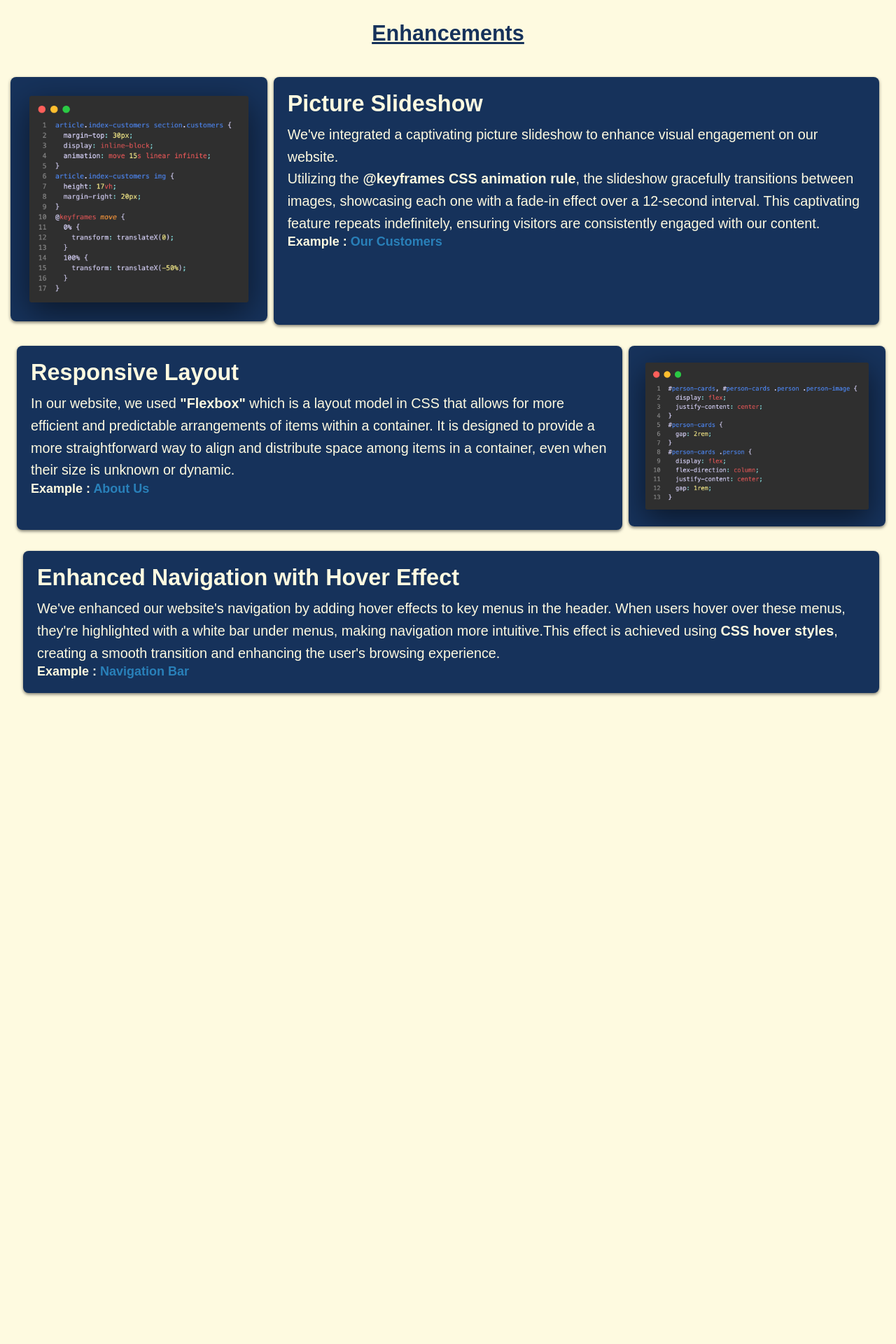
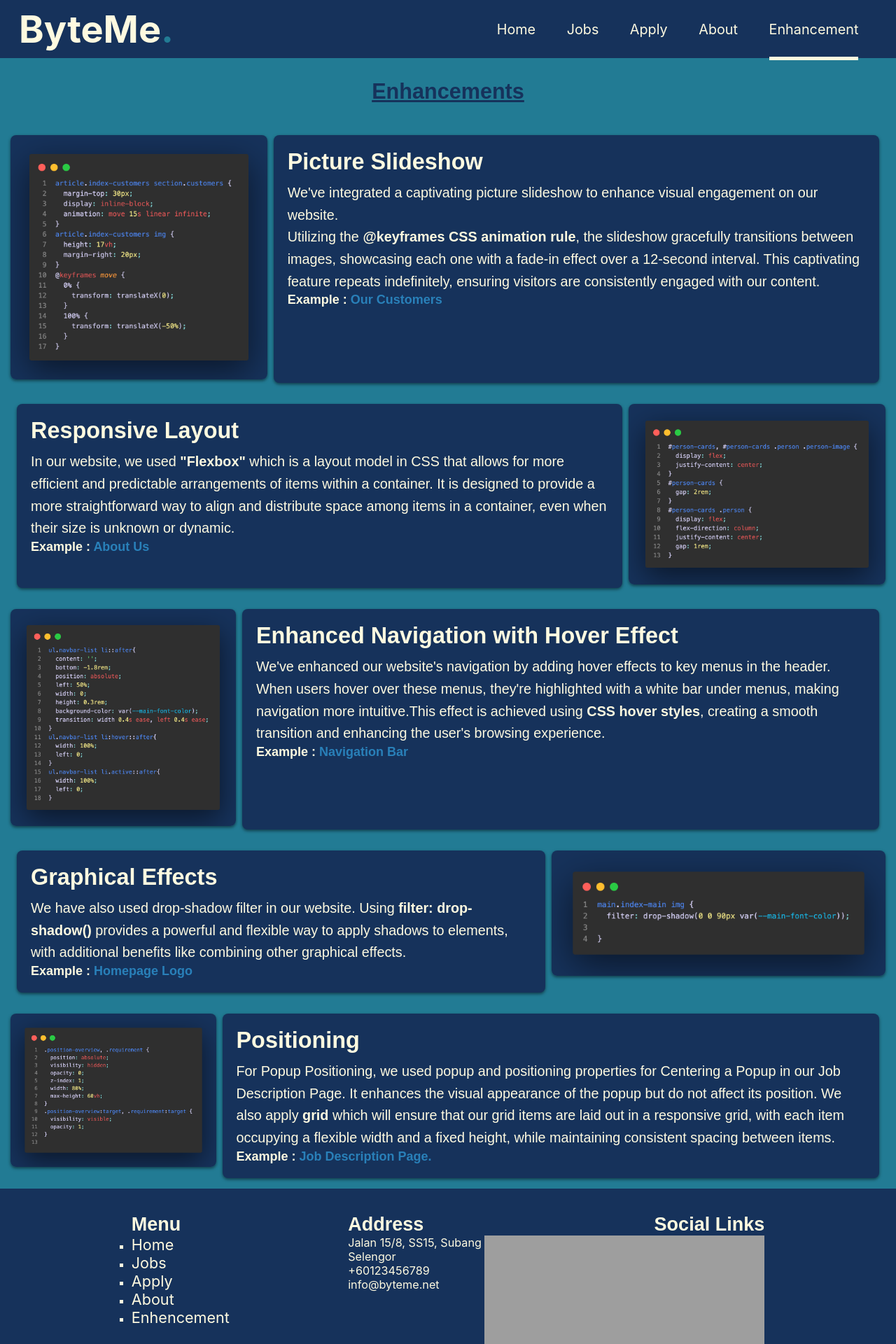
Before and after one commit to Showwaiyan/jobs-adv-website, a PHP site: page /enhancement.html in a window 1280 px wide. Shown: the top 1920 px of the page at 70% size. Before the commit the page ends 995 px from the top, so only its background shows below. Run offline with PHP 8.4, Linux system fonts and the light colour scheme; grey boxes are pictures that could not be loaded.

Commit message:
enhancement finished,added nav and footer

```diff
--- a/enhancement.html
+++ b/enhancement.html
@@ -8,8 +8,48 @@
 
 </head>
 
-<body id="enhancement">
-    <article class="enhancement">
+<body id="enhancement-body">
+    <header class="navbar">
+        <!-- Company Name -->
+        <h1 class="company-name">ByteMe<span>.</span></h1>
+
+        <!-- Navbar -->
+        <nav>
+            <ul class="navbar-list">
+                <li class="navbar-list__item" >
+                    <a href="#" class="navbar-list__link ">
+                        <span>Home</span>
+                    </a>
+                </li>
+
+                <li class="navbar-list__item">
+                    <a href="#" class="navbar-list__link">
+                        <span>Jobs</span>
+                    </a>
+                </li>
+
+                <li class="navbar-list__item">
+                    <a href="#" class="navbar-list__link">
+                        <span>Apply</span>
+                    </a>
+                </li>
+
+                <li class="navbar-list__item">
+                    <a href="#" class="navbar-list__link">
+                        <span>About</span>
+                    </a>
+                </li>
+
+                <li class="navbar-list__item active">
+                    <a href="#" class="navbar-list__link">
+                        <span>Enhancement</span>
+                    </a>
+                </li>
+            </ul>
+            <div class="animation start-home"></div>
+            </nav>
+    </header>
+    <article class="enhancement-container" >
     <h1 id="enchancements-title">Enhancements</h1>
     <section class="enhancements-card-right">
         <div class="enhance-section">
@@ -65,7 +105,7 @@
             </h4>
         </div>
         <div class="enhance-img">
-            <img src="" alt="">
+            <img src="images/navbar.png" alt="">
         </div>
    </section>
 
@@ -82,7 +122,7 @@
             </h4>
         </div>
         <div class="enhance-img">
-            <img src="" alt="">
+            <img src="images/dropshadow.png" alt="">
         </div>
   </section>
 
@@ -103,7 +143,44 @@
             <img src="images/popup.png" alt="">
         </div>
     </section>
-</article>
+    </article>
+
+    <footer class="index-footer">
+
+        <article class="index-footer-description">
+            <section class="index-footer__menu">
+                <h3>Menu</h3>
+                <ul class="menu-list">
+                    <li class="menu-list__item"><a href="#">Home</a></li>
+                    <li class="menu-list__item"><a href="#">Jobs</a></li>
+                    <li class="menu-list__item"><a href="#">Apply</a></li>
+                    <li class="menu-list__item"><a href="#">About</a></li>
+                    <li class="menu-list__item"><a href="#">Enhencement</a></li>
+                </ul>
+            </section>
+
+            <section class="index-footer__address">
+                <h3>Address</h3>
+                <p class="address">Jalan 15/8, SS15, Subang Jaya, Selengor</p>
+                <p class="phone-no">+60123456789</p>
+                <p class="mail-address">info@byteme.net</p>
+            </section>
+
+            <section class="index-footer__social-link">
+                    <h3>Social Links</h3>
+                    <div class="social-media-links">
+                        <a href=""><img src="images/facebook.png" alt=""></a>
+                        <a href=""><img src="images/linkedin.png" alt=""></a>
+                        <a href=""><img src="images/telegram.png" alt=""></a>
+                        <a href=""><img src="images/twitter.png" alt=""></a>
+                    </div>
+          </section>
+        </article>
+
+        <hr>
+
+        <h4 class="index-footer__copy-right">&copy; All Rights Reserved. By ByteMe.</h4>
+    </footer>
 </body>
 
 </html>
--- a/styles/style.css
+++ b/styles/style.css
@@ -20,7 +20,7 @@
   --inter-font: "Inter", sans-serif;
 }
 
-/* typography */
+/* base Typography */
 html {
   /* default font size to all elements */
   /* we will use rem value for html elements */
@@ -28,29 +28,81 @@ html {
   font-size: 18px;
 }
 
-/* from body to every element */
-/* we use flexbox layout to make easily layout and */
-/* to be responsive */
+/* Navbar start */
+  /* Layout start*/
+header.navbar {
+  display: flex;
+  justify-content: space-between;
+  align-items: center;
+}
+nav {
+  width: 48%;
+  z-index: 100;
+}
+ul.navbar-list {
+  display: flex;
+  justify-content: space-evenly;
+  align-items: center;
+}
+ul.navbar-list li {
+  position: relative;
+}
+  /* Layout end */
 
-/* enhancement body strat*/
-/* layout */
-body#index-body {
-  display: flex;
-  flex-direction: column;
-
-  /* to get the fullheight of the devices' viewport */
-  min-height: 100vh;
-
-  background-color: var(--main-font-color);
+  /* Typography start*/
+header.navbar .company-name {
+  font-family: var(--inter-font);
+  font-size: 3rem;
+  color: var(--main-font-color);
+}
+header.navbar .company-name span {
+  color: var(--secondary-color);
+}
+a.navbar-list__link {
+  font-family: var(--inter-font);
+  font-size: 1.1rem;
+  text-decoration: none;
+  color: var(--main-font-color);
 }
 
-/* typography */
+  /* Typography end */
 
-/* style */
+  /* Style start*/
+header.navbar {
+  background-color: var(--main-color);
+  padding: 0.5rem;
+}
+header.navbar .company-name {
+  padding: 0 1rem;
+}
+ul.navbar-list li {
+  list-style-type: none;
+}
+  /* Style end */
 
+  /* Hover state start */
+ul.navbar-list li::after{
+  content: '';
+  bottom: -1.8rem;
+  position: absolute;
+  left: 50%;
+  width: 0;
+  height: 0.3rem;
+  background-color: var(--main-font-color);
+  transition: width 0.4s ease, left 0.4s ease;
+}
+ul.navbar-list li:hover::after{
+  width: 100%;
+  left: 0;
+}
+ul.navbar-list li.active::after{
+  width: 100%;
+  left: 0;
+}
 /* enhancement body end*/
-article.enhancement{
-  display: inline-block;
+section.enhancement-container{
+  width: 60%;
+  justify-self: center;
 }
 #enchancements-title{
   text-align: center;
@@ -73,10 +125,6 @@ article.enhancement{
   text-align: left;
   justify-content: space-between;
 }
-.enhancements-card-right:hover {
-  border-color: #007bff;
-  /* transform: scale(1.05); */
-}
 .enhancements-card-left {
   display: flex;
   justify-content: space-between;
@@ -85,43 +133,29 @@ article.enhancement{
   margin-left: 0;
   text-align: left;
 }
-.enhancements-card-left:hover {
-  border-color: #007bff;
-  /* transform: scale(1.05); */
-}
-
-body {
-  /* display: flex;
-  flex-direction: column; */
+body#enhancement-body {
   font-family:var(--poppins-font);
   justify-content: flex-end;
   padding: 0;
-  background-color: #FEFAE0;
-  color: #333;
+  background-color:var(--secondary-color);
 }
-
 .enhance-section {
-  background-color: #16325B;
+  color: var(--main-font-color);
+  background-color: var(--main-color);
   padding: 20px;
   margin-right: 0.5rem;
   margin-left: 0.5rem;
   border-radius: 8px;
   box-shadow: 0 2px 4px rgba(0, 0, 0, 0.5);
 }
-.enhance-section h3,h4,p {
-  color: #FEFAE0;
-}
-
 .enhance-section a {
   color: #2980b9;
   text-decoration: none;
   text-align: right;
 }
-
 .enhance-section a:hover {
   text-decoration: underline;
 }
-
 .enhance-section h3 {
   font-size: 1.8em;
   margin-bottom: 10px;
@@ -137,8 +171,85 @@ body {
 .enhance-img img{
   margin-left: 0,5rem;
   margin-right: 0.5rem;
-  max-width: 100%;
+  width: 100%;
   height: auto;
   border-radius: 8px;
   box-shadow: 0 2px 4px rgba(0, 0, 0, 0.5);
 }
+/* Footer start */
+  /* Layout start */
+  footer.index-footer {
+    display: flex;
+    flex-direction: column;
+    justify-content: center;
+    align-items: center;
+  }
+  footer.index-footer .index-footer-description{
+    display: flex;
+    justify-content: space-evenly;
+    width: 80%;
+  }
+  footer.index-footer .index-footer-description > * {
+    width: 30%;
+  }
+  footer.index-footer .index-footer-description .index-footer__social-link {
+    display: flex;
+    flex-direction: column;
+    align-items: flex-end;
+  }
+    /* Layout end */
+
+    /* Typography start */
+  footer.index-footer .index-footer-description section  h3 {
+    font-family: var(--poppins-font);
+    font-size: 1.5rem;
+    color: var(--main-font-color);
+  }
+  footer.index-footer .index-footer-description ul.menu-list .menu-list__item {
+    /* for list style type square to be bigger */
+    font-size: 1em;
+    color: var(--main-font-color);
+  }
+  footer.index-footer .index-footer-description ul.menu-list .menu-list__item a,
+  footer.index-footer .index-footer-description .index-footer__address p {
+    font-family: var(--inter-font);
+    font-size: 1.2rem;
+    text-decoration: none;
+    color: var(--main-font-color);
+  }
+  footer.index-footer .index-footer-description .index-footer__address p {
+    font-size: 0.9rem;
+  }
+  footer.index-footer h4 {
+    font-family: var(--inter-font);
+    font-size: 0.7rem;
+    font-weight: 300;
+    color: var(--main-font-color);
+  }
+    /* Typography end */
+
+    /* Style start */
+  footer.index-footer {
+    background-color: var(--main-color);
+  }
+  footer.index-footer .index-footer-description{
+    padding: 2rem;
+  }
+  footer.index-footer .index-footer-description ul.menu-list .menu-list__item {
+    list-style-type: square;
+  }
+  hr {
+    width: 80%;
+    border-style: solid;
+    border-width: 1px;
+    color: var(--main-font-color);
+  }
+  footer.index-footer h4 {
+    padding: 0.4rem 0;
+  }
+    /* Style end */
+
+    /* Hover state start */
+
+    /* Hover state end */
+  /* Footer end */
```
Also changed, not shown: images/dropshadow.png (added), images/navbar.png (added).
